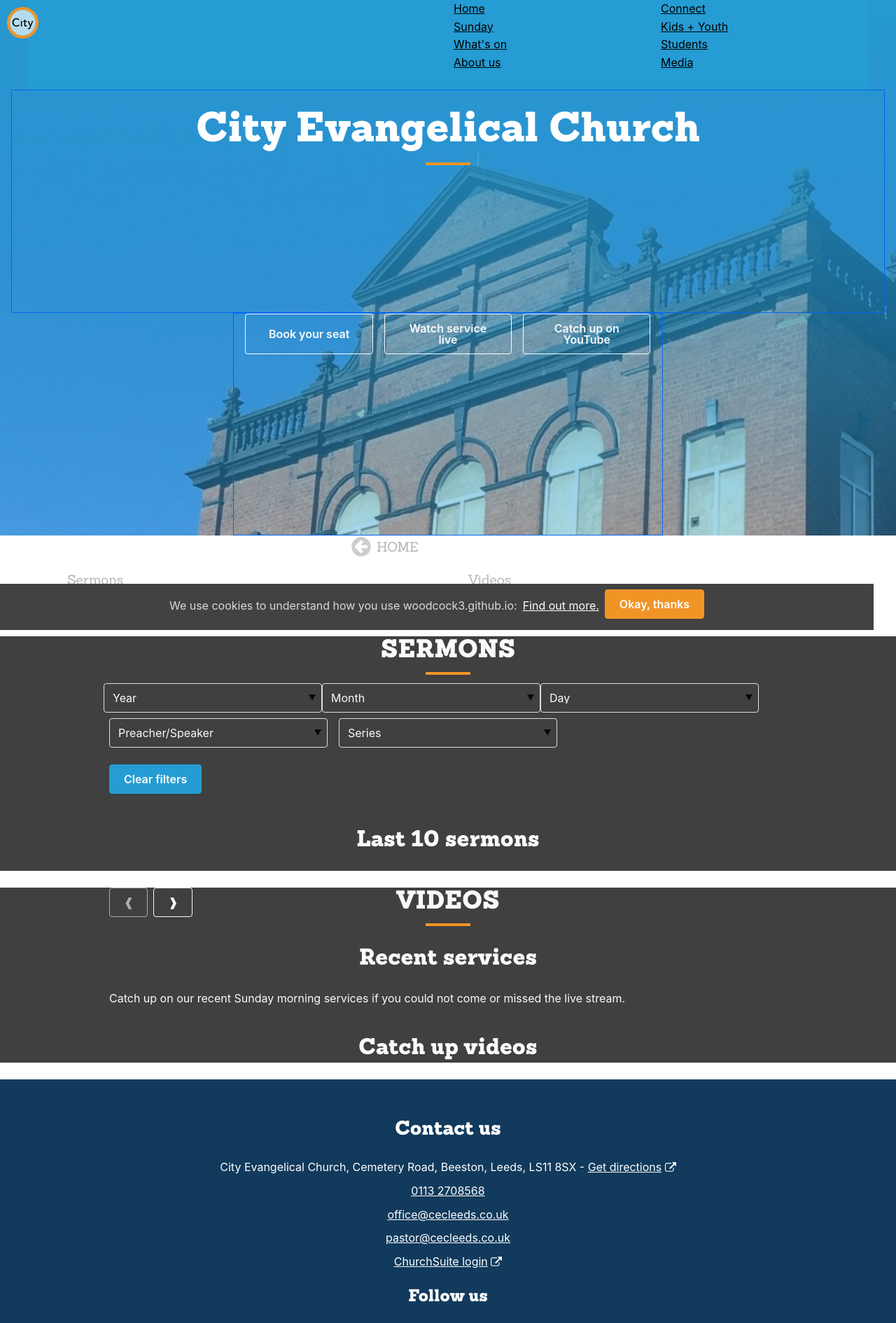
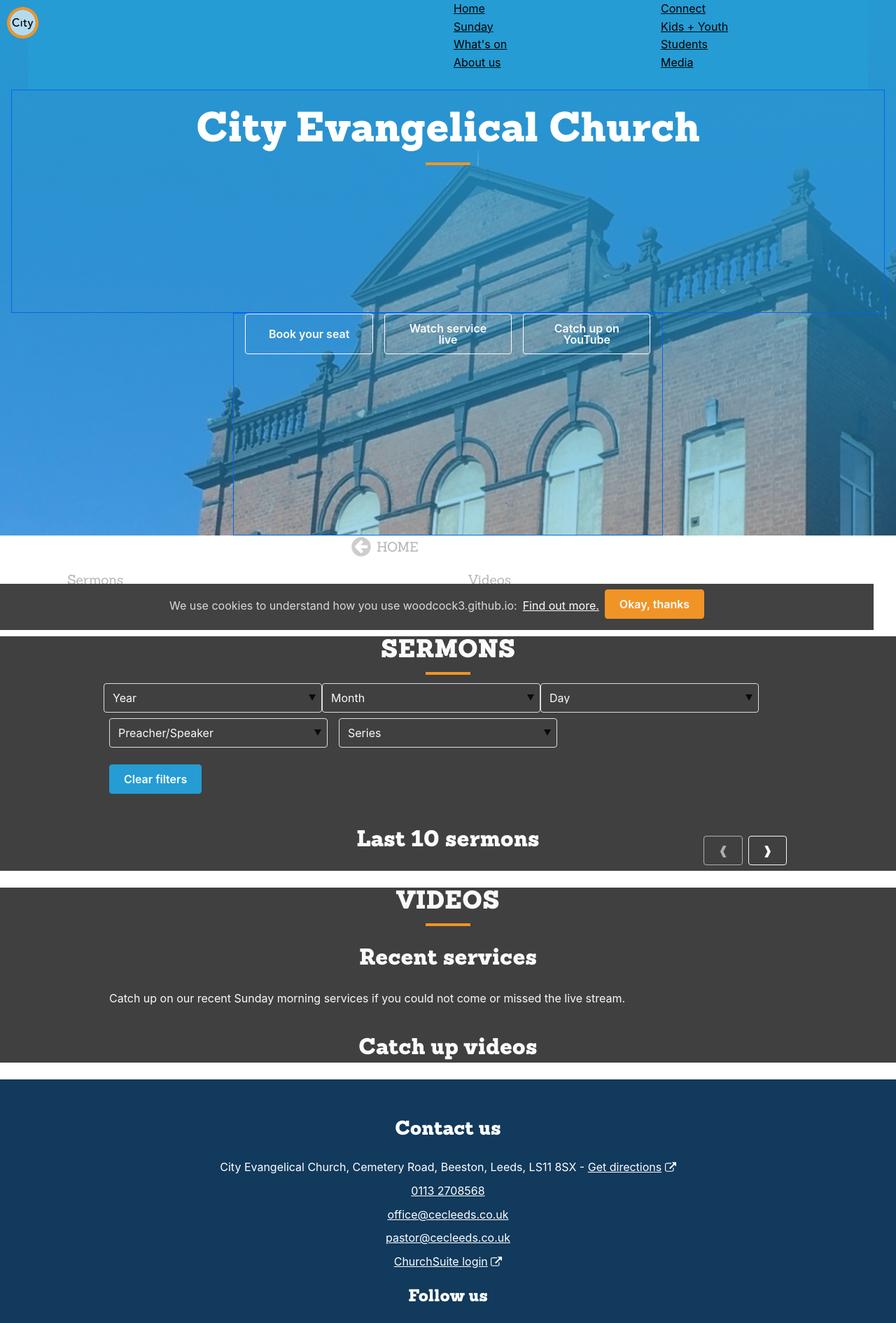
Before and after one commit to woodcox/city-jekyll, a Jekyll site: the page built from pages/_media/2021-01-02-video.md, in a window 1280 px wide. Shown: the top 1890 px of the page at 70% size. Built offline with Jekyll 4.4.1, drawn with Linux system fonts in a browser that asks for light colours.

Commit message:
Update _slider.scss

```diff
--- a/_sass/components/_slider.scss
+++ b/_sass/components/_slider.scss
@@ -28,6 +28,8 @@
     margin: 0;
     padding: 0;
     position: absolute;
+    right: 0;
+    bottom: 5%;
 
     li {
       list-style: none;
```
